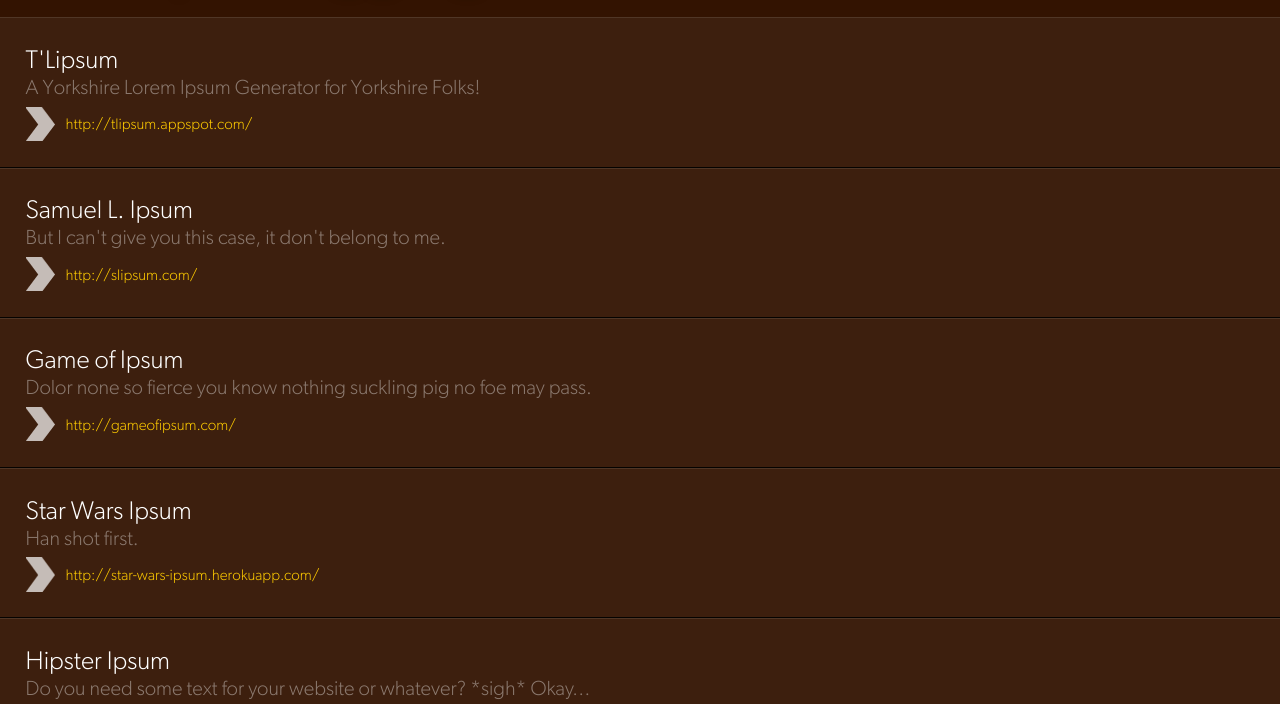
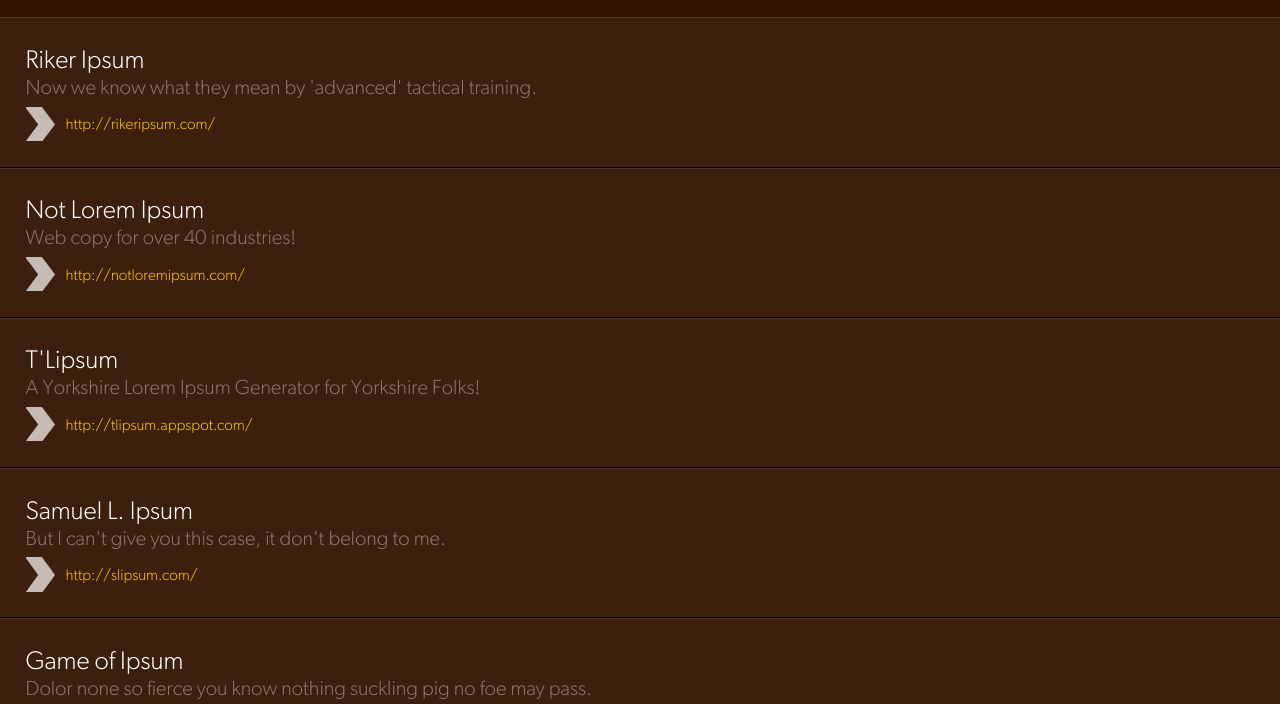
Before and after one commit to folktrash/lorem-ipsum-aggregator, a plain HTML site: page index.html in a window 1280 px wide. Shown: the part 79-783 px from the top of the page. Drawn offline with Linux system fonts and the light colour scheme.

Commit message:
Adding RikerIpsum.

```diff
--- a/index.html
+++ b/index.html
@@ -20,6 +20,18 @@
 
 <article>
 	<ul id="lorems">
+		<li class="entry">
+			<h1>Riker Ipsum</h1><p>
+			Now we know what they mean by 'advanced' tactical training.
+			</p>
+			<a target="_blank" href="http://rikeripsum.com/">http://rikeripsum.com/</a>
+		</li>
+		<li class="entry">
+			<h1>Not Lorem Ipsum</h1><p>
+			Web copy for over 40 industries!
+			</p>
+			<a target="_blank" href="http://notloremipsum.com/">http://notloremipsum.com/</a>
+		</li>
 		<li class="entry">
 			<h1>T'Lipsum</h1><p>
 			A Yorkshire Lorem Ipsum Generator for Yorkshire Folks!
```
